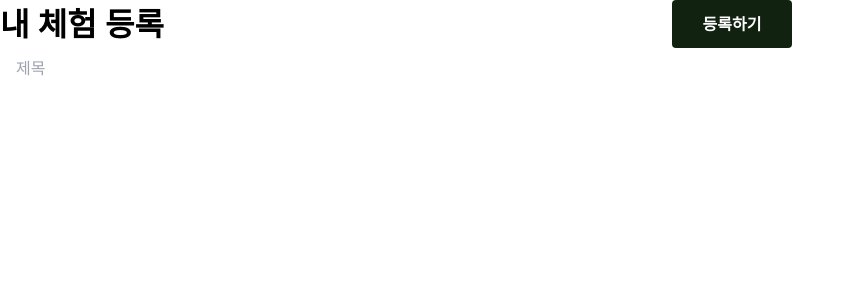
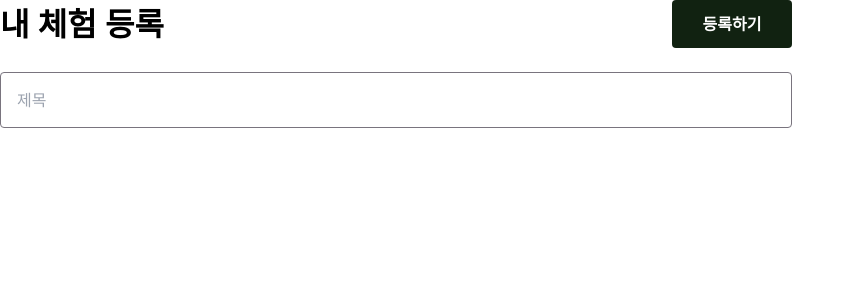
Before and after one commit to LeeSG98/GlobalNomad, a Next.js app: page /registeractivity in a window 1280 px wide. Shown: the top 300 px of the page, without its empty margins (0-855 px from the left). Built offline with nearby package versions, Linux system fonts and the light colour scheme.

Commit message:
Design: Input ui 수정

```diff
--- a/src/components/registeractivity/Input.tsx
+++ b/src/components/registeractivity/Input.tsx
@@ -2,11 +2,8 @@ import React from "react";
 
 const Input = () => {
   return (
-    <div className="flex pt-[8px] pr-[16px] pb-[8px] pl-[16px] items-center self-stretch rounded-[4px] border-gray-79 bg-white">
-      <input
-        className="w-[100%]"
-        placeholder="제목"
-      />
+    <div className="flex mt-[24px]">
+      <input className="w-[792px] h-[56px] py-[15px] pl-[16px] items-center border-[1px] border-[#79747E] rounded" type="text" placeholder="제목" />
     </div>
   );
 };
```
